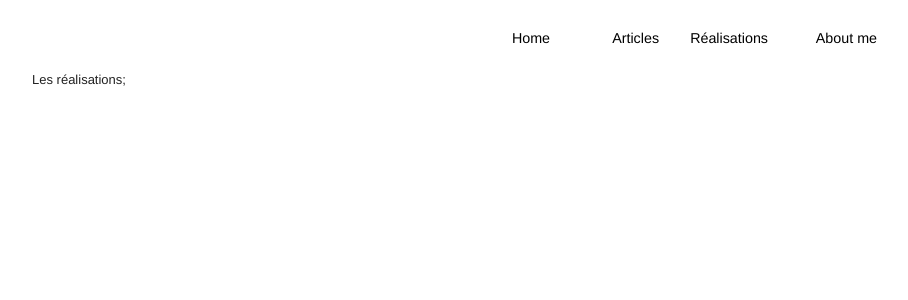
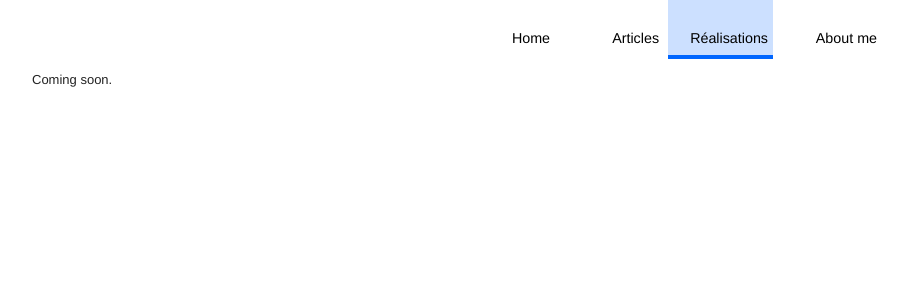
Before and after one commit to iammichiel/iammichiel, a Jekyll site: the page built from realisations.md, in a window 1280 px wide. Shown: the top 300 px of the page, without its empty margins (183-1091 px from the left). Built offline with Jekyll 4.4.1, drawn with Linux system fonts in a browser that asks for light colours.

Commit message:
Ajout du menu fixe pour les realisations.

```diff
--- a/_layouts/default.html
+++ b/_layouts/default.html
@@ -25,7 +25,7 @@
 		<nav>
 			<a {% if page.group == "home" %} class="active" {% endif %} href="/">Home</a>
 	    	<a {% if page.group == "articles" %}class="active"{% endif %} href="/articles.html">Articles</a>
-			<a href="/realisations.html">Réalisations</a>
+			<a {% if page.group == "realisation" %}class="active"{% endif %} href="/realisations.html">Réalisations</a>
 			<a href="/about.html">About me</a>
 		</nav>
 	</header>
--- a/realisations.md
+++ b/realisations.md
@@ -1,6 +1,7 @@
 ---
 layout: default
 title: Réalisations
+group: realisation
 ---
 
-Les réalisations;
+Coming soon.
```
